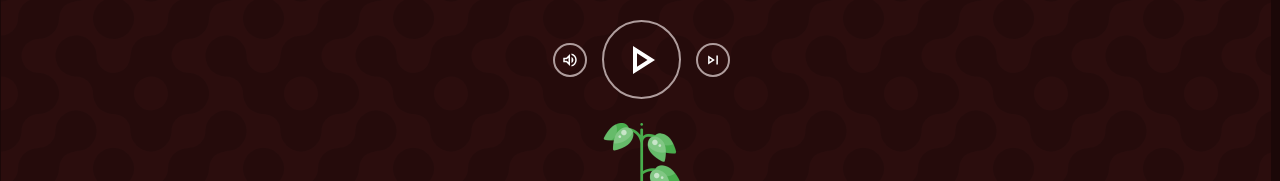
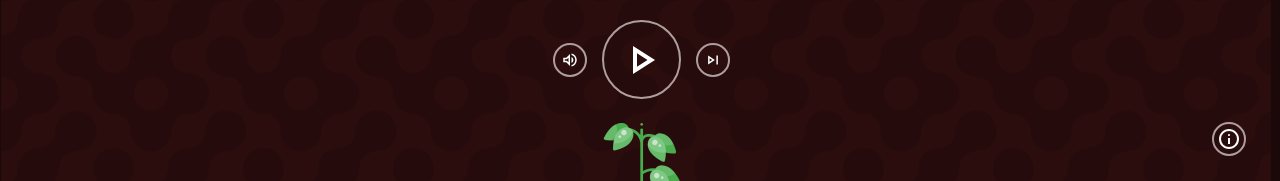
Before and after one commit to MrSecretest/pomodoro-garden, a Next.js app: page /en in a window 1280 px wide. Shown: the part 619-800 px from the top of the page. Built offline with nearby package versions, Linux system fonts and the light colour scheme.

Commit message:
add attribution

```diff
--- a/src/app/[locale]/page.tsx
+++ b/src/app/[locale]/page.tsx
@@ -30,6 +30,8 @@ export default function Home() {
   const [restPhasesDone, setRestPhasesDone] = useState<string | null>(null);
 
   const [statsShow, setStatsShow] = useState(false);
+  const [infoShow, setInfoShow] = useState(false);
+
   const plantRefs = Array.from({ length: 4 }, () => createRef<PlantRef>());
   const [windowWidth, setWindowWidth] = useState<number>(0);
   useEffect(() => {
@@ -133,6 +135,10 @@ export default function Home() {
     setStatsShow((prev) => !prev);
   };
 
+  const toggleInfo = () => {
+    setInfoShow((prev) => !prev);
+  };
+
   useEffect(() => {
     let interval: NodeJS.Timeout | null = null;
     if (
@@ -161,7 +167,14 @@ export default function Home() {
     return () => {
       if (interval) clearInterval(interval);
     };
-  }, [audio, currentPhase, handleGrowTomato, onComplete, timerIsActive, timeLeft]);
+  }, [
+    audio,
+    currentPhase,
+    handleGrowTomato,
+    onComplete,
+    timerIsActive,
+    timeLeft,
+  ]);
   const t = useTranslations("");
 
   useEffect(() => {
@@ -171,9 +184,20 @@ export default function Home() {
     setRestPhasesDone(localStorage.getItem("restPhasesDone") ?? "0");
   }, []);
 
-
   return (
     <div className="home-page-bg">
+      <div className="info-toggle">
+        <RoundButton buttonFunc={toggleInfo}>
+          <svg
+            xmlns="http://www.w3.org/2000/svg"
+            height="24px"
+            viewBox="0 -960 960 960"
+            width="24px"
+          >
+            <path d="M440-280h80v-240h-80v240Zm40-320q17 0 28.5-11.5T520-640q0-17-11.5-28.5T480-680q-17 0-28.5 11.5T440-640q0 17 11.5 28.5T480-600Zm0 520q-83 0-156-31.5T197-197q-54-54-85.5-127T80-480q0-83 31.5-156T197-763q54-54 127-85.5T480-880q83 0 156 31.5T763-763q54 54 85.5 127T880-480q0 83-31.5 156T763-197q-54 54-127 85.5T480-80Zm0-80q134 0 227-93t93-227q0-134-93-227t-227-93q-134 0-227 93t-93 227q0 134 93 227t227 93Zm0-320Z" />
+          </svg>
+        </RoundButton>
+      </div>
       <div className="statistic-toggle">
         <RoundButton buttonFunc={toggleStats}>
           <svg
@@ -224,7 +248,51 @@ export default function Home() {
           </motion.div>
         ) : null}
       </AnimatePresence>
-
+      <AnimatePresence>
+        {infoShow ? (
+          <motion.div
+            initial={{ opacity: 0 }}
+            animate={{ opacity: 100 }}
+            exit={{ opacity: 0 }}
+            transition={{ duration: 0.1 }}
+            className="stats-container"
+          >
+            <h1>{t("made by Oleh Kulys")}</h1>
+            <p className="stat-name">attribution</p>
+            <a
+              href="https://www.flaticon.com/free-icons/tomato"
+              title="tomato icons"
+            >
+              Tomato icons created by Vectoricons - Flaticon
+            </a>
+            <a
+              href="https://www.flaticon.com/free-icons/tomato"
+              title="tomato icons"
+            >
+              Tomato icons created by Pixelmeetup - Flaticon
+            </a>{" "}
+            <a
+              href="https://www.flaticon.com/free-icons/flower-pot"
+              title="flower pot icons"
+            >
+              Flower pot icons created by Yogi Aprelliyanto - Flaticon
+            </a>
+            <a href="https://github.com/google/material-design-icons">
+            Icons by Google (Material Icons) — Licensed under Apache License 2.0
+            </a>
+            <RoundButton buttonFunc={toggleInfo}>
+              <svg
+                xmlns="http://www.w3.org/2000/svg"
+                height="24px"
+                viewBox="0 -960 960 960"
+                width="24px"
+              >
+                <path d="m256-200-56-56 224-224-224-224 56-56 224 224 224-224 56 56-224 224 224 224-56 56-224-224-224 224Z" />
+              </svg>
+            </RoundButton>
+          </motion.div>
+        ) : null}
+      </AnimatePresence>
       <div className="half-circle-top">
         <svg
           viewBox="0 0 500 150"
--- a/src/app/home.css
+++ b/src/app/home.css
@@ -319,6 +319,13 @@ html {
   padding: 15px;
 }
 
+.stats-container > a{
+  padding-block: 5px;
+  text-align: start;
+  font-size: small;
+  color: var(--primary-text-color);
+}
+
 .stat-name {
   font-size: smaller;
   color: hsl(0, 50%, 85%);
@@ -337,6 +344,14 @@ html {
   margin: 25px;
 }
 
+.info-toggle{
+  position: absolute;
+  z-index: 10;
+  bottom: 0;
+  right: 0;
+  margin: 25px;
+}
+
 .language-toggle {
   position: absolute;
   z-index: 10;
```
